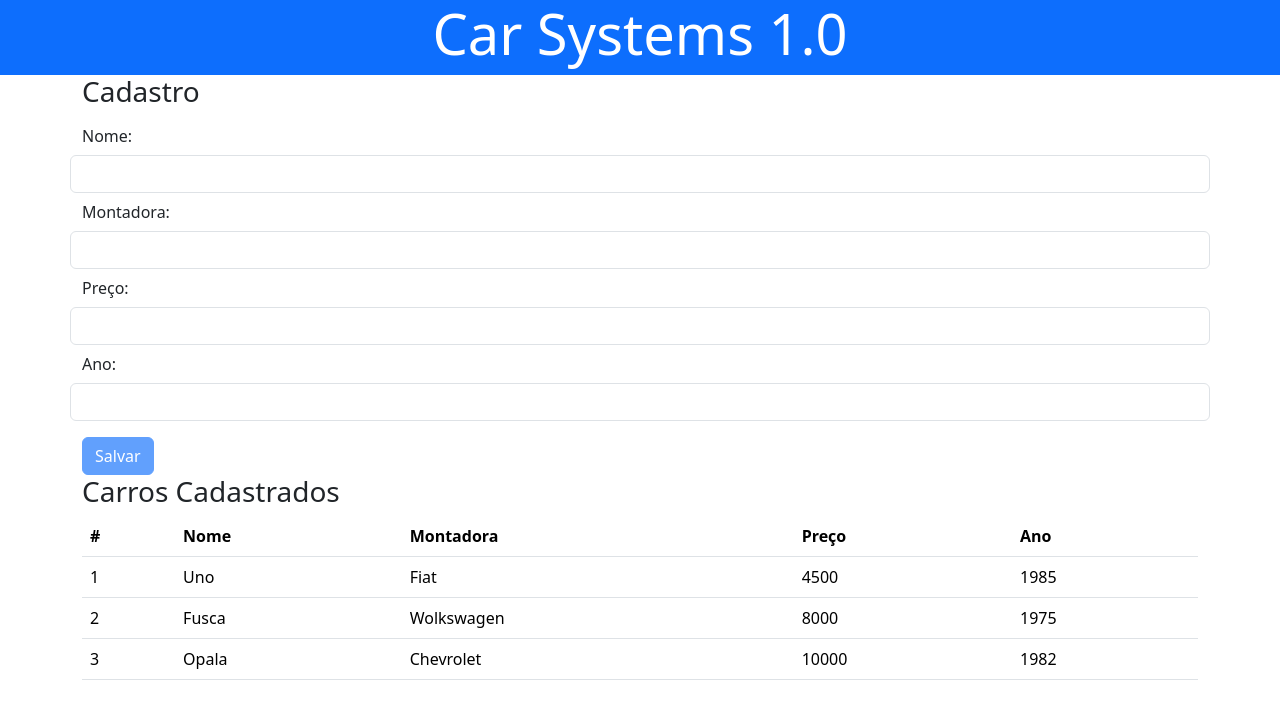
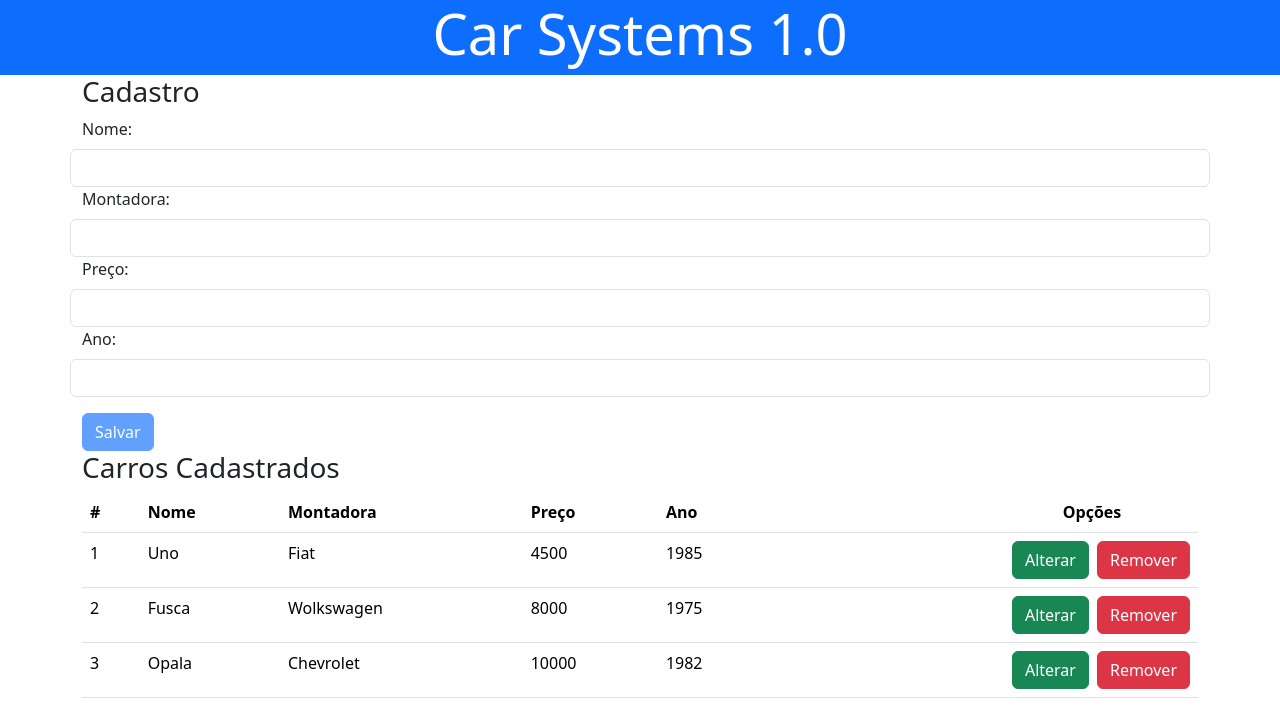
Before and after one commit to Vinist021/Cadastro_Carros, an Angular app: page / in a window 1280 px wide. Shown: the top 728 px of the page. Built offline with nearby package versions, Linux system fonts and the light colour scheme.

Commit message:
Implementadas opções 'Alterar' e 'Remover'

```diff
--- a/src/app/components/carro/carro.html
+++ b/src/app/components/carro/carro.html
@@ -3,19 +3,19 @@
 
     <form #formCarros="ngForm">
         <div class="row">
-            <label for="nome" class="col-form-label">Nome:</label>
+            <label for="nome" class="form-label">Nome:</label>
             <input type="text" class="form-control" [(ngModel)]="carro.nome" name="nome" id="nome" required>
         </div>
         <div class="row">
-            <label for="montadora" class="col-form-label">Montadora:</label>
+            <label for="montadora" class="form-label">Montadora:</label>
             <input type="text" class="form-control" [(ngModel)]="carro.montadora" name="montadora" id="montadora" required>
         </div>
         <div class="row">
-            <label for="preco" class="col-form-label">Preço:</label>
+            <label for="preco" class="form-label">Preço:</label>
             <input type="text" class="form-control" [(ngModel)]="carro.preco" name="preco" id="preco" required>
         </div>
         <div class="row">
-            <label for="preco" class="col-form-label">Ano:</label>
+            <label for="preco" class="form-label">Ano:</label>
             <input type="text" class="form-control" [(ngModel)]="carro.ano" name="ano" id="ano" required>
         </div>
         <div class="row">
--- a/src/app/components/carros/carros.css
+++ b/src/app/components/carros/carros.css
@@ -0,0 +1,3 @@
+.pe-6 {
+  padding-right: 4.8rem;
+}
--- a/src/app/components/carros/carros.html
+++ b/src/app/components/carros/carros.html
@@ -1,15 +1,16 @@
-<app-carro [carro]="novoCarro" (saveEmitter)="salvarCarro()"></app-carro>
+<app-carro [carro]="carro" (saveEmitter)="salvarCarro()"></app-carro>
 
 <div class="container">
     <h3>Carros Cadastrados</h3>
     <table class="table">
         <thead>
-            <tr>
+            <tr >
                 <th>#</th>
                 <th>Nome</th>
                 <th>Montadora</th>
                 <th>Preço</th>
                 <th>Ano</th>
+                <th class="text-end pe-6">Opções</th>
             </tr>
         </thead>
         <tbody>
@@ -19,6 +20,10 @@
                 <td>{{carro.montadora}}</td>
                 <td>{{carro.preco}}</td>
                 <td>{{carro.ano}}</td>
+                <td class="text-end pe-0">
+                    <button class="btn btn-success me-2" (click)="atualizar(carro)">Alterar</button>
+                    <button class="btn btn-danger me-2" (click)="remover(carro)">Remover</button>
+                </td>
             </tr>
         </tbody>
     </table>
--- a/src/app/components/carros/carros.ts
+++ b/src/app/components/carros/carros.ts
@@ -9,7 +9,9 @@ import { Carro } from '../../models/carro';
 })
 export class CarrosComponent {
 
-  novoCarro: Carro = {} as Carro;
+  carro: Carro = {} as Carro;
+  contadorId: number = 4;
+  ehAtualizacao: boolean = false;
 
   carros: Carro[] = [
     {
@@ -36,9 +38,25 @@ export class CarrosComponent {
   ];
 
   salvarCarro(){
-    this.novoCarro.id = this.carros.length + 1;
-    this.carros.push(this.novoCarro);
-    this.novoCarro = {} as Carro;
+    if(!this.ehAtualizacao){
+      this.carro.id = this.contadorId
+      this.contadorId++;
+      this.carros.push(this.carro);
+    }
+
+    this.carro = {} as Carro;
+    this.ehAtualizacao = false;
+  }
+
+  atualizar(carroSelecionado: Carro){
+    this.carro = carroSelecionado;
+    this.ehAtualizacao = true;
+  }
+
+  remover(carroRemover: Carro){
+    this.carros = this.carros.filter(c => c !== carroRemover);
+    this.carro = {} as Carro;
+    this.ehAtualizacao = false;
   }
 
 }
```
